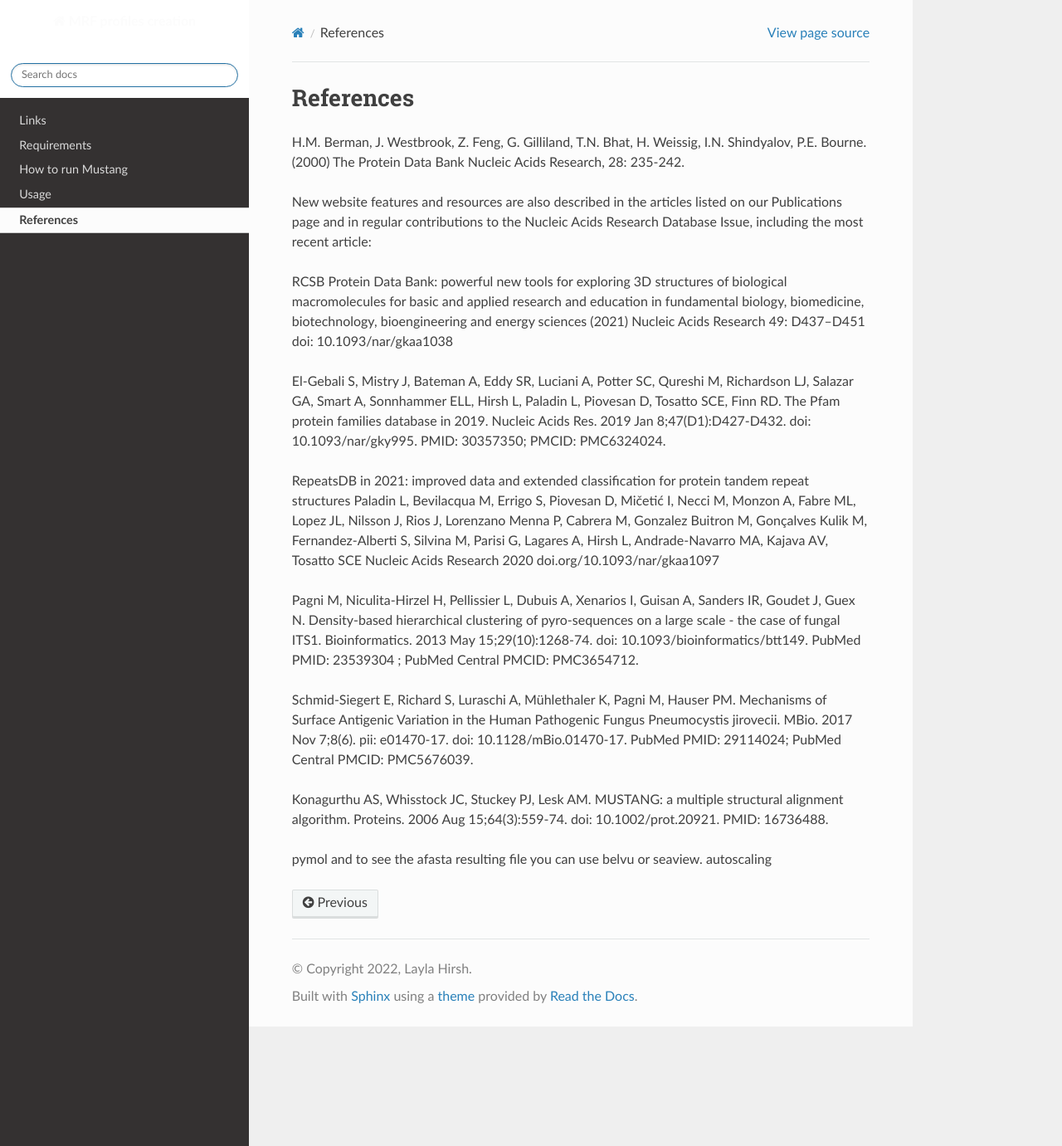
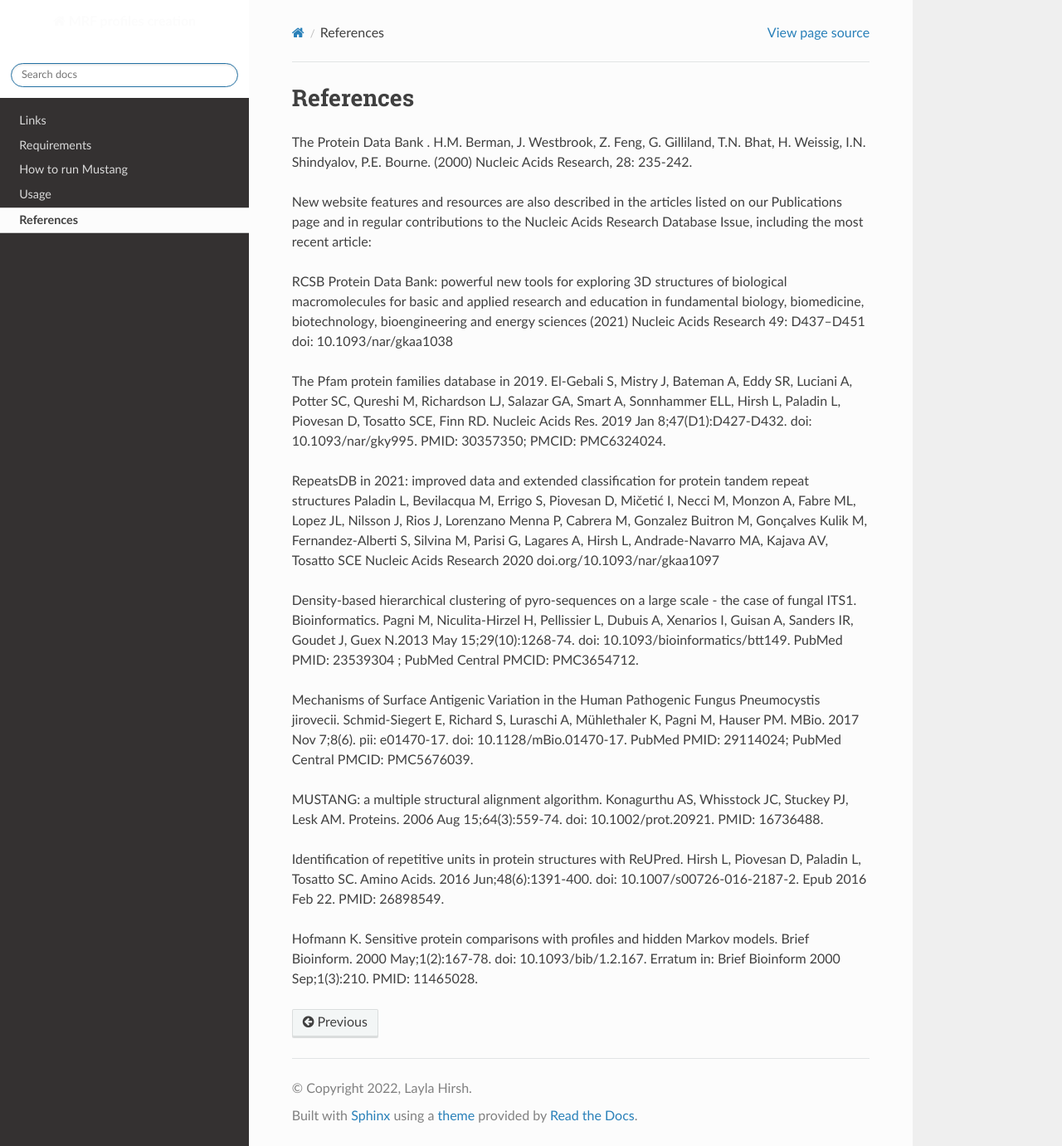
Before and after one commit to DraLaylaHirsh/MRFprofilesCreation, a Sphinx documentation site: the page built from docs/references.rst, in a window 1280 px wide and 1381 px high. Shown: the whole window at 83% size. Built offline with Sphinx 7.4.7 and the Read the Docs theme 2.0.0, drawn with Linux system fonts in a browser that asks for light colours.

Commit message:
Update references.rst

```diff
--- a/docs/references.rst
+++ b/docs/references.rst
@@ -1,26 +1,28 @@
 References
 ==========
 
-H.M. Berman, J. Westbrook, Z. Feng, G. Gilliland, T.N. Bhat, H. Weissig, I.N. Shindyalov, P.E. Bourne.
-(2000) The Protein Data Bank Nucleic Acids Research, 28: 235-242.
+The Protein Data Bank . H.M. Berman, J. Westbrook, Z. Feng, G. Gilliland, T.N. Bhat, H. Weissig, I.N. Shindyalov, P.E. Bourne.
+(2000) Nucleic Acids Research, 28: 235-242.
 
 New website features and resources are also described in the articles listed on our Publications page and in regular contributions to the Nucleic Acids Research Database Issue, including the most recent article:
 
 RCSB Protein Data Bank: powerful new tools for exploring 3D structures of biological macromolecules for basic and applied research and education in fundamental biology, biomedicine, biotechnology, bioengineering and energy sciences
 (2021) Nucleic Acids Research 49: D437–D451 doi: 10.1093/nar/gkaa1038
 
-El-Gebali S, Mistry J, Bateman A, Eddy SR, Luciani A, Potter SC, Qureshi M, Richardson LJ, Salazar GA, Smart A, Sonnhammer ELL, Hirsh L, Paladin L, Piovesan D, Tosatto SCE, Finn RD. The Pfam protein families database in 2019. Nucleic Acids Res. 2019 Jan 8;47(D1):D427-D432. doi: 10.1093/nar/gky995. PMID: 30357350; PMCID: PMC6324024.
+The Pfam protein families database in 2019. El-Gebali S, Mistry J, Bateman A, Eddy SR, Luciani A, Potter SC, Qureshi M, Richardson LJ, Salazar GA, Smart A, Sonnhammer ELL, Hirsh L, Paladin L, Piovesan D, Tosatto SCE, Finn RD.  Nucleic Acids Res. 2019 Jan 8;47(D1):D427-D432. doi: 10.1093/nar/gky995. PMID: 30357350; PMCID: PMC6324024.
 
 RepeatsDB in 2021: improved data and extended classification for protein tandem repeat structures
 Paladin L, Bevilacqua M, Errigo S, Piovesan D, Mičetić I, Necci M, Monzon A, Fabre ML, Lopez JL, Nilsson J, Rios J, Lorenzano Menna P, Cabrera M, Gonzalez Buitron M, Gonçalves Kulik M, Fernandez-Alberti S, Silvina M, Parisi G, Lagares A, Hirsh L, Andrade-Navarro MA, Kajava AV, Tosatto SCE
 Nucleic Acids Research 2020 doi.org/10.1093/nar/gkaa1097
 
-Pagni M, Niculita-Hirzel H, Pellissier L, Dubuis A, Xenarios I, Guisan A, Sanders IR, Goudet J, Guex N. Density-based hierarchical clustering of pyro-sequences on a large scale - the case of fungal ITS1. Bioinformatics. 2013 May 15;29(10):1268-74. doi: 10.1093/bioinformatics/btt149. PubMed PMID: 23539304 ; PubMed Central PMCID: PMC3654712.
+Density-based hierarchical clustering of pyro-sequences on a large scale - the case of fungal ITS1. Bioinformatics.
+Pagni M, Niculita-Hirzel H, Pellissier L, Dubuis A, Xenarios I, Guisan A, Sanders IR, Goudet J, Guex N.2013 May 15;29(10):1268-74. doi: 10.1093/bioinformatics/btt149. PubMed PMID: 23539304 ; PubMed Central PMCID: PMC3654712.
 
-Schmid-Siegert E, Richard S, Luraschi A, Mühlethaler K, Pagni M, Hauser PM. Mechanisms of Surface Antigenic Variation in the Human Pathogenic Fungus Pneumocystis jirovecii. MBio. 2017 Nov 7;8(6). pii: e01470-17. doi: 10.1128/mBio.01470-17. PubMed PMID: 29114024; PubMed Central PMCID: PMC5676039.
+Mechanisms of Surface Antigenic Variation in the Human Pathogenic Fungus Pneumocystis jirovecii.
+Schmid-Siegert E, Richard S, Luraschi A, Mühlethaler K, Pagni M, Hauser PM. MBio. 2017 Nov 7;8(6). pii: e01470-17. doi: 10.1128/mBio.01470-17. PubMed PMID: 29114024; PubMed Central PMCID: PMC5676039.
 
-Konagurthu AS, Whisstock JC, Stuckey PJ, Lesk AM. MUSTANG: a multiple structural alignment algorithm. Proteins. 2006 Aug 15;64(3):559-74. doi: 10.1002/prot.20921. PMID: 16736488.
+MUSTANG: a multiple structural alignment algorithm. Konagurthu AS, Whisstock JC, Stuckey PJ, Lesk AM. Proteins. 2006 Aug 15;64(3):559-74. doi: 10.1002/prot.20921. PMID: 16736488.
 
+Identification of repetitive units in protein structures with ReUPred. Hirsh L, Piovesan D, Paladin L, Tosatto SC.  Amino Acids. 2016 Jun;48(6):1391-400. doi: 10.1007/s00726-016-2187-2. Epub 2016 Feb 22. PMID: 26898549.
 
-pymol and to see the afasta resulting file you can use belvu or seaview.
-autoscaling
+Hofmann K. Sensitive protein comparisons with profiles and hidden Markov models. Brief Bioinform. 2000 May;1(2):167-78. doi: 10.1093/bib/1.2.167. Erratum in: Brief Bioinform 2000 Sep;1(3):210. PMID: 11465028.
```
